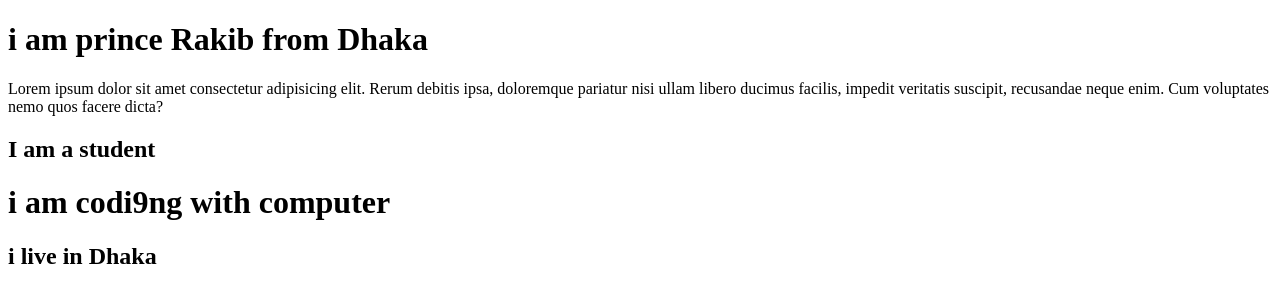
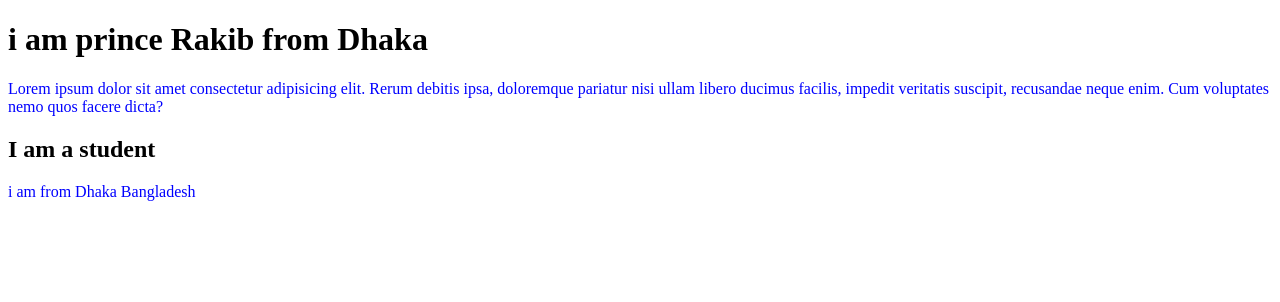
Before and after one commit to Rakib10m/My-first-repo, a plain HTML site: page index.html in a window 1280 px wide. Drawn offline with Linux system fonts and the light colour scheme.

Commit message:
style addede

```diff
--- a/index.html
+++ b/index.html
@@ -16,7 +16,6 @@
 
     </p>
     <H2> I am a student </H2>
-    <h1> i am codi9ng with computer </h1>
-    <h2> i live in Dhaka</h2>
+ <p> i am from Dhaka Bangladesh</p>
 </body>
 </html>
--- a/style.css
+++ b/style.css
@@ -0,0 +1,3 @@
+p{
+    color:blue
+}
```
